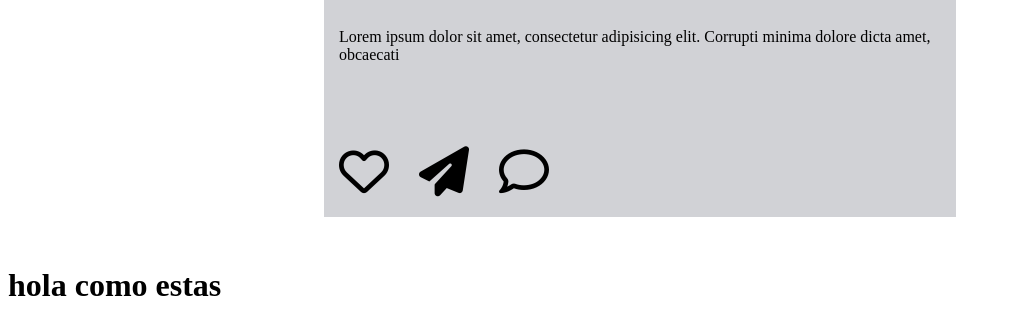
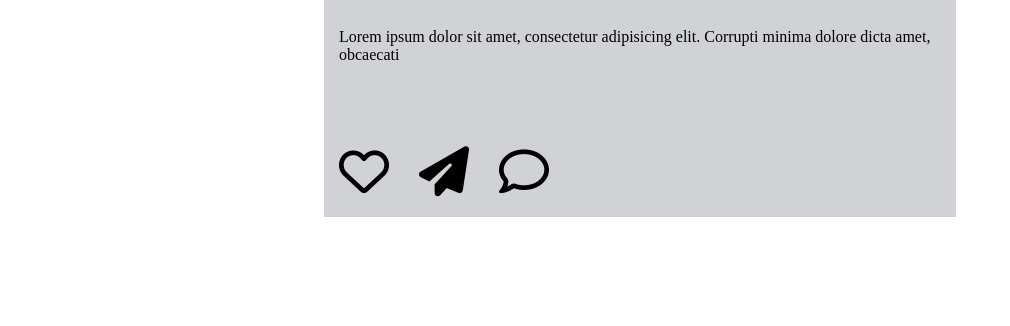
Before and after one commit to Emma4212/igpostenmanuel, a plain HTML site: page index.html in a window 1280 px wide. Shown: the part 2355-2681 px from the top of the page, without its empty margins (0-1010 px from the left). After the commit the page ends 2622 px from the top, so only its background shows below. Drawn offline with Linux system fonts and the light colour scheme.

Commit message:
Cambios 2

```diff
--- a/index.html
+++ b/index.html
@@ -78,6 +78,7 @@ Breathe Code Photo Feed
             <i class="fa-solid fa-paper-plane"></i>
         </a>
 
+
         <a href="#" class="comentario">
             <i class="fa-regular fa-comment"></i>
         </a>
@@ -132,7 +133,7 @@ Breathe Code Photo Feed
 </div>
 </body>
 
-<h1>hola como estas </h1>
+
 
 
 </html>
```
Also changed, not shown: 1 other file.
